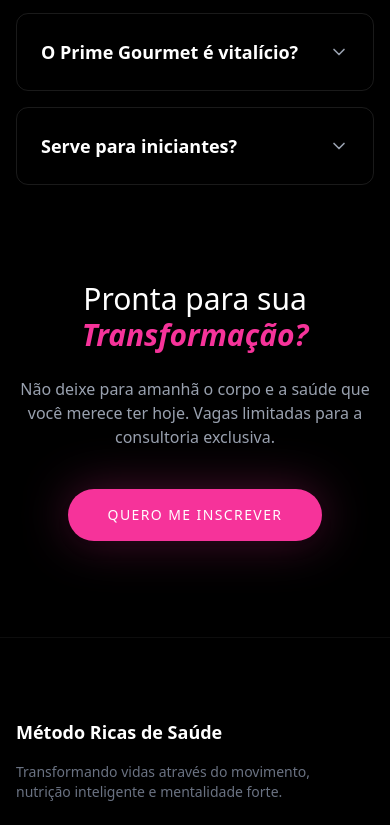
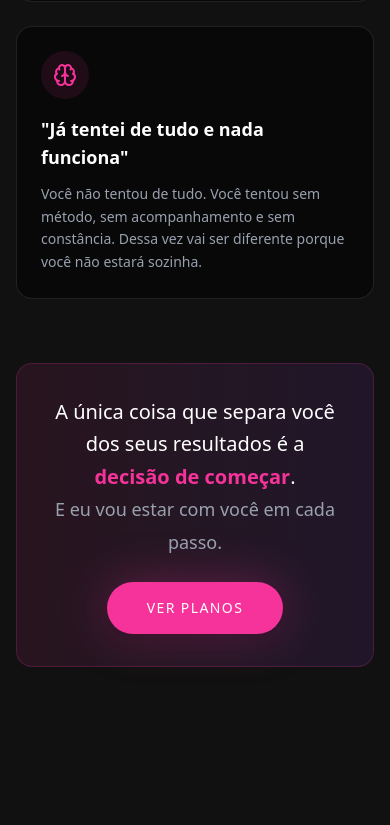
Before and after one commit to SantanaYure/ricasdesaude, a React (Vite) app: page / in a window 390 px wide. Shown: the part 10002-10827 px from the top of the page. Built offline with nearby package versions, Linux system fonts and the light colour scheme.

Commit message:
style: adiciona novos componentes MomentIdealCTA e Objections, atualiza estrutura do App e ajusta estilos do botão

```diff
--- a/src/App.tsx
+++ b/src/App.tsx
@@ -2,10 +2,12 @@ import './App.css'
 import { About } from './components/About'
 import { Comparison } from './components/Comparison'
 import { FAQ } from './components/FAQ'
+import { MomentIdealCTA } from './components/MomentIdealCTA'
 import { Features } from './components/Features'
 import { Footer } from './components/Footer'
 import { Hero } from './components/Hero'
 import { MfitPartner } from './components/MfitPartner'
+import { Objections } from './components/Objections'
 import { Pricing } from './components/Pricing'
 import { PrimeBonus } from './components/PrimeBonus'
 import { Testimonials } from './components/Testimonials'
@@ -21,7 +23,9 @@ function App() {
       <PrimeBonus />
       <Testimonials />
       <Pricing />
+      <Objections />
       <About />
+      <MomentIdealCTA />
       <FAQ />
       <Footer />
     </main>
--- a/src/components/Button.tsx
+++ b/src/components/Button.tsx
@@ -13,7 +13,7 @@ export const Button = ({
   className = '',
   ...props
 }: ButtonProps) => {
-  const baseStyles = "px-8 py-3 rounded-full font-bold transition-all duration-300 transform hover:scale-105 active:scale-95 text-sm uppercase tracking-wider";
+  const baseStyles = "px-8 py-3 rounded-full font-bold transition-all duration-300 transform hover:scale-105 active:scale-95 text-sm uppercase tracking-wider cursor-pointer";
 
   const variants = {
     // Changed from gradient to solid primary color
--- a/src/components/FAQ.tsx
+++ b/src/components/FAQ.tsx
@@ -1,8 +1,11 @@
 import { useState } from 'react';
 import { ChevronDown, ChevronUp } from 'lucide-react';
-import { Button } from './Button';
 
 const faqs = [
+  {
+    question: "Para quem é esse programa?",
+    answer: "Para mulheres como nós: que cuidam, que empreendem, que constroem — mas que também querem cuidar de si. Mulheres que sabem que investir na saúde é colher resultados agora e garantir qualidade de vida no futuro."
+  },
   {
     question: "Como recebo meu treino?",
     answer: "Seu treino será disponibilizado através da plataforma MFIT Personal. Você receberá um login exclusivo para acessar vídeos, contagem de séries e registrar sua evolução."
@@ -61,26 +64,6 @@ export const FAQ = () => {
             </div>
           ))}
         </div>
-
-        {/* CTA Section */}
-        <div className="mt-24 text-center">
-          <h3 className="text-3xl md:text-4xl font-light text-white mb-6">
-            Pronta para sua <span className="text-pink-500 font-bold italic">Transformação?</span>
-          </h3>
-          <p className="text-gray-400 mb-10 max-w-xl mx-auto">
-            Não deixe para amanhã o corpo e a saúde que você merece ter hoje. Vagas limitadas para a consultoria exclusiva.
-          </p>
-          <div className="relative inline-block">
-            {/* Glow effect */}
-            <div className="absolute inset-0 bg-pink-500/30 blur-xl rounded-full"></div>
-            <Button
-              className="relative bg-pink-500 hover:bg-pink-600 text-white uppercase tracking-widest font-medium text-sm py-4 px-10 rounded-full"
-              onClick={() => document.getElementById('plans')?.scrollIntoView({ behavior: 'smooth' })}
-            >
-              Quero me Inscrever
-            </Button>
-          </div>
-        </div>
       </div>
     </section>
   );
--- /dev/null
+++ b/src/components/MomentIdealCTA.tsx
@@ -0,0 +1,21 @@
+export const MomentIdealCTA = () => (
+  <section className="py-24 bg-black text-white">
+    <div className="container mx-auto px-4 max-w-3xl text-center">
+      <h2 className="text-3xl md:text-4xl lg:text-5xl font-light mb-8">
+        Talvez você esteja esperando o <span className="text-pink-500 font-bold italic">momento ideal</span>,<br />
+        mas deixa eu te contar uma coisa:
+        <span className="block text-gray-400 text-2xl mt-4">esse momento nunca chega.</span>
+        <span className="block text-white font-bold text-3xl mt-2">É você que precisa criar.</span>
+      </h2>
+      <div className="relative inline-block mt-8">
+        <div className="absolute inset-0 bg-pink-500/30 blur-xl rounded-full"></div>
+        <button
+          className="relative bg-pink-500 hover:bg-pink-600 text-white uppercase tracking-widest font-medium text-sm py-4 px-10 rounded-full cursor-pointer"
+          onClick={() => document.getElementById('plans')?.scrollIntoView({ behavior: 'smooth' })}
+        >
+          Quero começar agora
+        </button>
+      </div>
+    </div>
+  </section>
+);
--- /dev/null
+++ b/src/components/Objections.tsx
@@ -0,0 +1,100 @@
+import { Clock, DollarSign, Dumbbell, MapPin, Calendar, Brain } from 'lucide-react';
+import { Button } from './Button';
+
+const objections = [
+  {
+    icon: Clock,
+    objection: '"Não tenho tempo"',
+    answer: 'Você não precisa de muito tempo, você precisa de método e constância. Com apenas 30-45 minutos por dia, você consegue resultados reais.',
+  },
+  {
+    icon: DollarSign,
+    objection: '"É muito caro"',
+    answer: 'Caro é continuar investindo em dietas que não funcionam, suplementos errados e médicos para tratar doenças evitáveis. Saúde é o investimento com maior retorno.',
+  },
+  {
+    icon: Dumbbell,
+    objection: '"Não sei treinar"',
+    answer: 'Você não precisa saber. É por isso que existe acompanhamento profissional. Cada exercício tem vídeo explicativo e eu estou aqui para tirar suas dúvidas.',
+  },
+  {
+    icon: MapPin,
+    objection: '"Moro longe / Não tenho academia"',
+    answer: 'O método é 100% online e adaptável. Posso montar treinos para academia, casa ou onde você estiver. A distância não é mais desculpa.',
+  },
+  {
+    icon: Calendar,
+    objection: '"Vou começar segunda-feira"',
+    answer: 'A melhor hora para começar era ontem. A segunda melhor é agora. Cada dia que passa é um dia de resultados perdidos.',
+  },
+  {
+    icon: Brain,
+    objection: '"Já tentei de tudo e nada funciona"',
+    answer: 'Você não tentou de tudo. Você tentou sem método, sem acompanhamento e sem constância. Dessa vez vai ser diferente porque você não estará sozinha.',
+  },
+];
+
+export const Objections = () => {
+  return (
+    <section className="py-24 bg-dark-900">
+      <div className="container mx-auto px-4 max-w-6xl">
+        {/* Header */}
+        <div className="text-center mb-16">
+
+          <h2 className="text-3xl md:text-5xl font-light text-white mb-6">
+            Será que isso é <span className="font-bold font-serif italic text-pink-500">pra mim?</span>
+          </h2>
+          <p className="text-gray-400 max-w-2xl mx-auto text-lg">
+            Eu sei que você tem dúvidas. Todas nós temos. Mas deixa eu te mostrar por que essas "desculpas" não vão mais te impedir:
+          </p>
+        </div>
+
+        {/* Objections Grid */}
+        <div className="grid md:grid-cols-2 lg:grid-cols-3 gap-6">
+          {objections.map((item, index) => (
+            <div
+              key={index}
+              className="group bg-black/50 border border-white/10 rounded-2xl p-6 hover:border-pink-500/50 transition-all duration-300 hover:shadow-lg hover:shadow-pink-500/10"
+            >
+              {/* Icon */}
+              <div className="w-12 h-12 rounded-full bg-pink-500/10 flex items-center justify-center mb-4 group-hover:bg-pink-500/20 transition-colors">
+                <item.icon className="w-6 h-6 text-pink-500" />
+              </div>
+
+              {/* Objection */}
+              <h3 className="text-white font-bold text-lg mb-3 group-hover:text-pink-500 transition-colors">
+                {item.objection}
+              </h3>
+
+              {/* Answer */}
+              <p className="text-gray-400 leading-relaxed text-sm">
+                {item.answer}
+              </p>
+            </div>
+          ))}
+        </div>
+
+        {/* Bottom CTA Text */}
+        <div className="mt-16 text-center">
+          <div className="inline-block bg-gradient-to-r from-pink-500/10 to-purple-500/10 border border-pink-500/20 rounded-2xl p-8 max-w-3xl">
+            <p className="text-white text-xl md:text-2xl font-light leading-relaxed mb-6">
+              A única coisa que separa você dos seus resultados é a{' '}
+              <span className="text-pink-500 font-bold">decisão de começar</span>.
+              <br />
+              <span className="text-gray-400 text-lg">E eu vou estar com você em cada passo.</span>
+            </p>
+            <div className="relative inline-block">
+              <div className="absolute inset-0 bg-pink-500/30 blur-xl rounded-full"></div>
+              <Button
+                className="relative bg-pink-500 hover:bg-pink-600 text-white uppercase tracking-widest font-medium text-sm py-4 px-10 rounded-full"
+                onClick={() => document.getElementById('plans')?.scrollIntoView({ behavior: 'smooth' })}
+              >
+                Ver Planos
+              </Button>
+            </div>
+          </div>
+        </div>
+      </div>
+    </section>
+  );
+};
```
